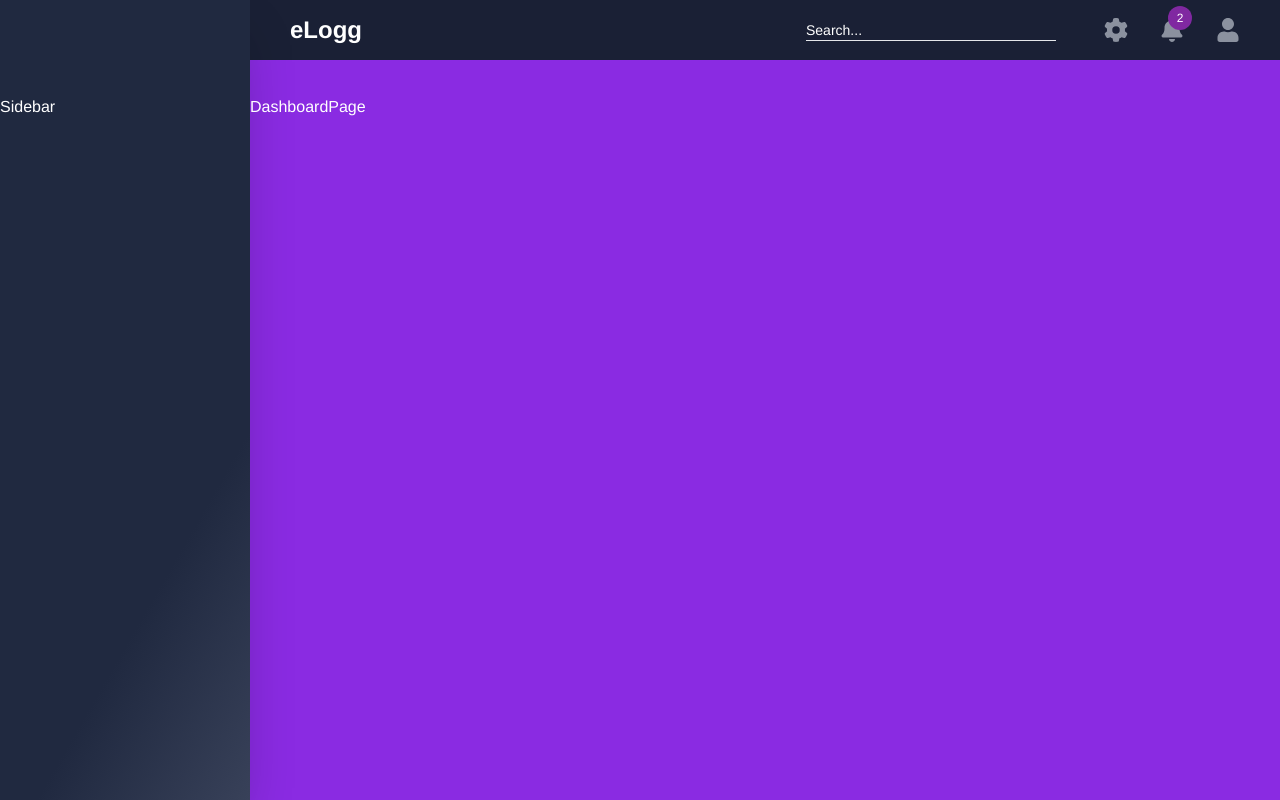
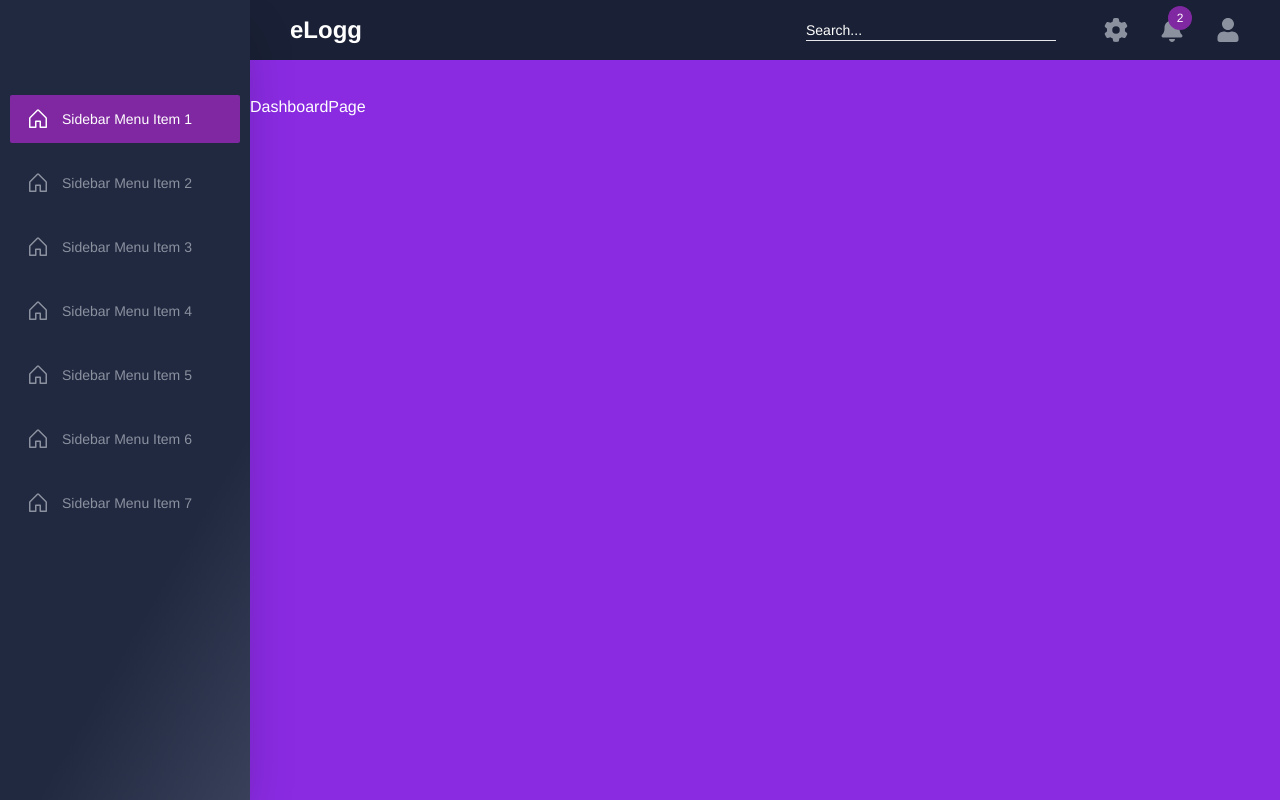
Before and after one commit to chrisbekk/e-logg, a React (Vite) app: page /auth in a window 1280 px wide. Built offline with nearby package versions, Linux system fonts and the light colour scheme.

Commit message:
Started working on the Sidebar items and their conditional styling

```diff
--- a/src/components/sidebar/Sidebar.tsx
+++ b/src/components/sidebar/Sidebar.tsx
@@ -1,7 +1,69 @@
+import { useState } from 'react';
+
+import { SidebarItem } from './SidebarItem';
+import { PiHouse } from 'react-icons/pi';
+
+const items = [
+  {
+    text: 'Sidebar Menu Item 1',
+    icon: <PiHouse />,
+    isActive: true,
+  },
+  {
+    text: 'Sidebar Menu Item 2',
+    icon: <PiHouse />,
+    isActive: false,
+  },
+  {
+    text: 'Sidebar Menu Item 3',
+    icon: <PiHouse />,
+    isActive: false,
+  },
+  {
+    text: 'Sidebar Menu Item 4',
+    icon: <PiHouse />,
+    isActive: false,
+  },
+  {
+    text: 'Sidebar Menu Item 5',
+    icon: <PiHouse />,
+    isActive: false,
+  },
+  {
+    text: 'Sidebar Menu Item 6',
+    icon: <PiHouse />,
+    isActive: false,
+  },
+  {
+    text: 'Sidebar Menu Item 7',
+    icon: <PiHouse />,
+    isActive: false,
+  },
+];
+
 export const Sidebar = () => {
+  const [tabs, setTabs] = useState(items);
+
+  const activeTabHandler = (tabText: string) => {
+    const updatedItems = items.map(item =>
+      item.text === tabText
+        ? { ...item, isActive: true }
+        : { ...item, isActive: false },
+    );
+    setTabs(updatedItems);
+  };
+
   return (
     <aside className="grid__layout__sidebar shadow-2xl">
-      <h1 className=" font-helvetica">Sidebar</h1>
+      {tabs.map((item, index) => (
+        <SidebarItem
+          text={item.text}
+          isActive={item.isActive}
+          onClick={activeTabHandler}
+          icon={item.icon}
+          key={index}
+        />
+      ))}
     </aside>
   );
 };
--- /dev/null
+++ b/src/components/sidebar/SidebarItem.tsx
@@ -0,0 +1,28 @@
+import { ReactNode } from 'react';
+
+type SidebarItemProps = {
+  icon: ReactNode;
+  text: string;
+  isActive: boolean;
+  onClick: (text: string) => void;
+};
+export const SidebarItem = ({
+  icon,
+  text,
+  isActive,
+  onClick,
+}: SidebarItemProps) => {
+  const handleClick = () => {
+    onClick(text);
+  };
+
+  return (
+    <button
+      onClick={handleClick}
+      className={`${isActive ? 'bg-custom_500_purple text-white' : 'text-custom_500_gray'} flex items-center gap-3 h-12  w-full rounded-sm pl-4`}
+    >
+      <p className="text-2xl">{icon}</p>
+      <p className="font-light text-sm">{text}</p>
+    </button>
+  );
+};
--- a/src/fonts.css
+++ b/src/fonts.css
@@ -12,4 +12,12 @@
   font-style: normal;
 }
 
+@font-face {
+  font-family: 'Helvetica';
+  src: url('./assets/fonts/helvetica-light-587ebe5a59211.ttf')
+    format('truetype');
+  font-weight: 300;
+  font-style: normal;
+}
+
 /* Add more weights/styles as needed */
--- a/src/index.css
+++ b/src/index.css
@@ -35,7 +35,12 @@ body {
   );
   grid-area: sidebar;
   width: 250px;
+  padding: 0 10px;
   padding-top: 95px;
+
+  display: flex;
+  flex-direction: column;
+  gap: 1rem;
 }
 
 .grid__layout__main {
```
